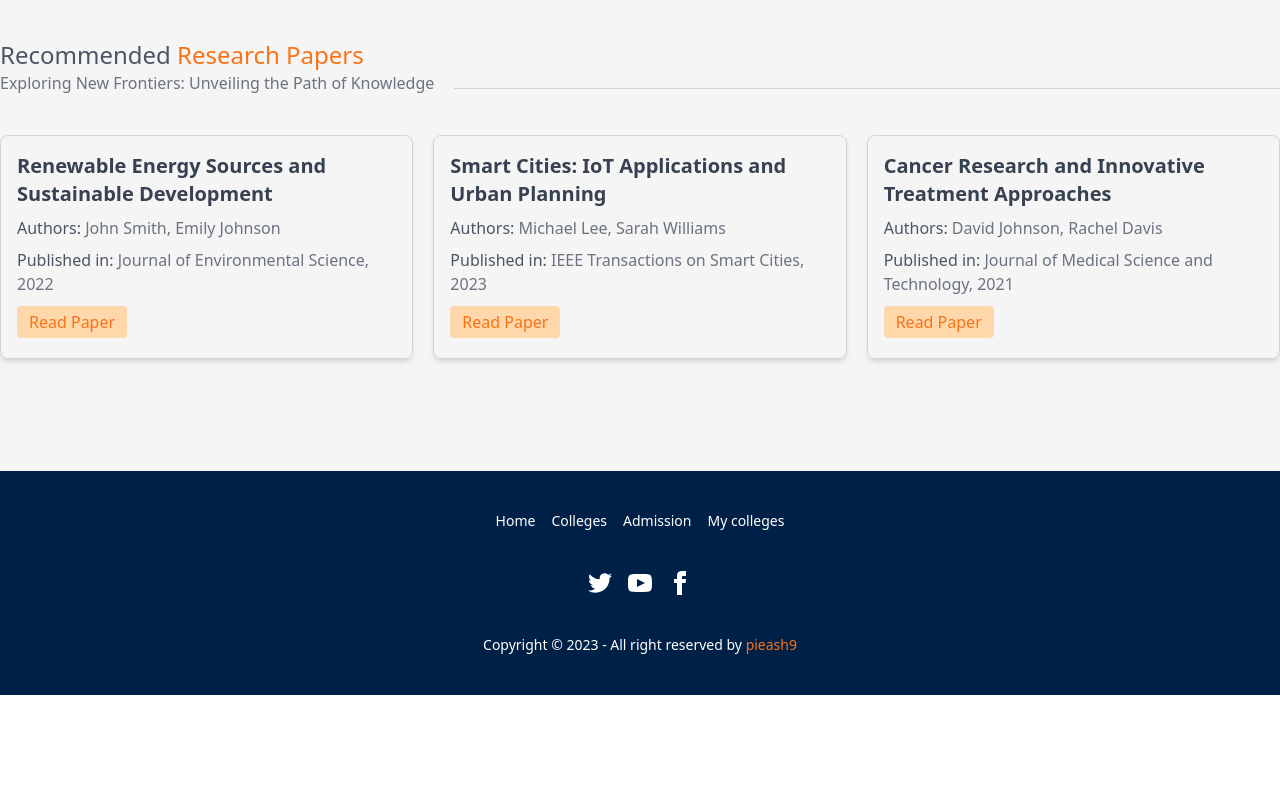
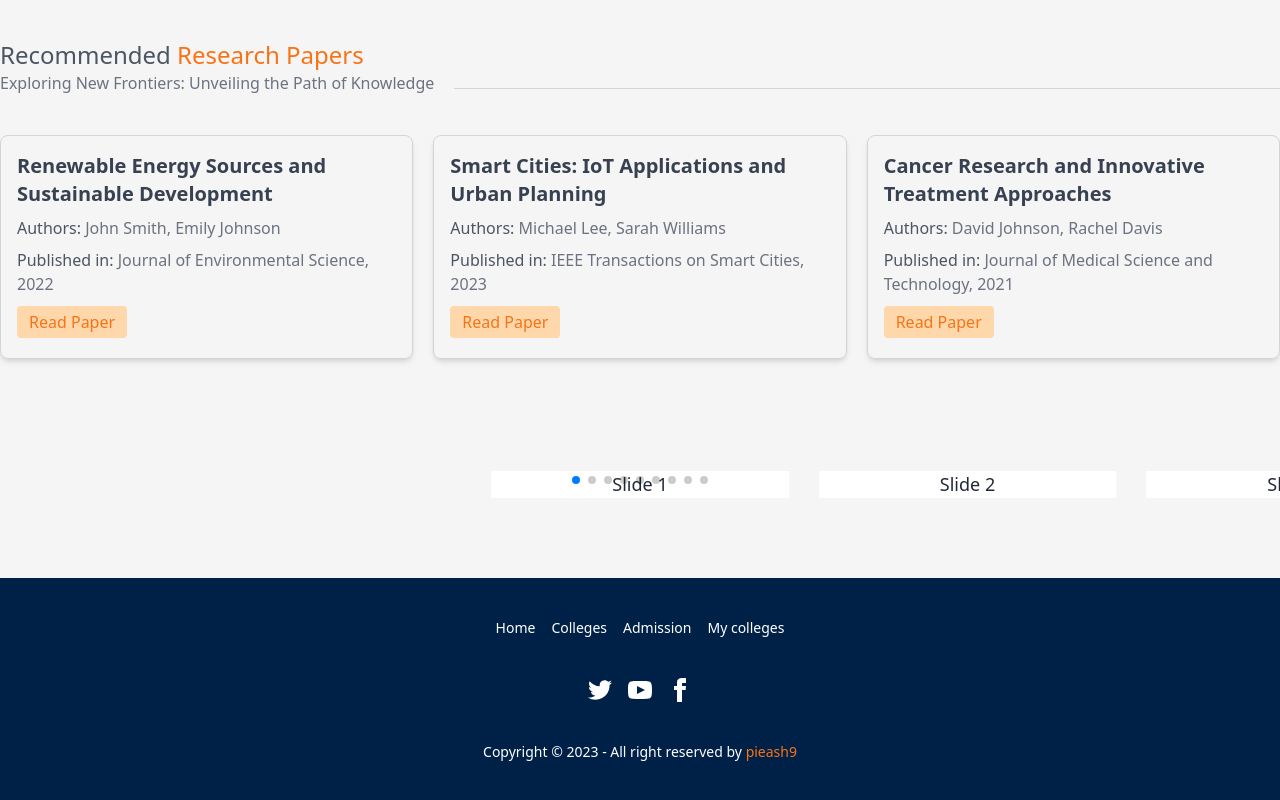
Before and after one commit to pieash9/college-nest-client, a React (Vite) app: page / in a window 1280 px wide. Shown: the part 1405-2205 px from the top of the page. Before the commit the page ends 2100 px from the top, so only its background shows below. Built offline with nearby package versions, Linux system fonts and the light colour scheme; no server answers.

Commit message:
added reviews section

```diff
--- a/package.json
+++ b/package.json
@@ -25,7 +25,8 @@
     "react-rating": "^2.0.5",
     "react-responsive-carousel": "^3.2.23",
     "react-router-dom": "^6.14.2",
-    "sort-by": "^1.2.0"
+    "sort-by": "^1.2.0",
+    "swiper": "^10.0.4"
   },
   "devDependencies": {
     "@types/react": "^18.2.15",
--- a/src/components/Card/AppliedCollegeCard.jsx
+++ b/src/components/Card/AppliedCollegeCard.jsx
@@ -3,9 +3,11 @@
 import { FaStar } from "react-icons/fa";
 import AddReviewModal from "../Modal/AddReviewModal";
 import { useState } from "react";
+import useFeedbackData from "../../hooks/useFeedbackData";
 
 const AppliedCollegeCard = ({ college, refetch }) => {
   const [isOpen, setIsOpen] = useState(false); //modal open
+  const { feedbacks } = useFeedbackData();
   //close modal
   const closeModal = () => {
     setIsOpen(false);
@@ -42,8 +44,17 @@ const AppliedCollegeCard = ({ college, refetch }) => {
             year: "numeric",
           })}
         </p>
-        <button onClick={() => setIsOpen(true)} className="button-secondary">
-          Add a Review
+
+        <button
+          disabled={feedbacks.find(
+            (feedback) => feedback.collegeId === college._id
+          )}
+          onClick={() => setIsOpen(true)}
+          className="button-secondary"
+        >
+          {feedbacks.find((feedback) => feedback.collegeId === college._id)
+            ? "Review Given"
+            : "Add Review"}
         </button>
       </div>
       <AddReviewModal
--- a/src/components/Loader/Loader.jsx
+++ b/src/components/Loader/Loader.jsx
@@ -1,7 +1,7 @@
 const Loader = () => {
   return (
-    <div className="h-screen flex items-center justify-center">
-     <span className="loading loading-spinner loading-lg"></span>
+    <div className="min-h-[calc(100vh-288px)] flex items-center justify-center">
+      <span className="loading loading-spinner loading-lg"></span>
     </div>
   );
 };
--- a/src/components/Modal/AddReviewModal.jsx
+++ b/src/components/Modal/AddReviewModal.jsx
@@ -9,7 +9,7 @@ import axios from "axios";
 import useAuth from "../../hooks/useAuth";
 import toast from "react-hot-toast";
 
-const AddReviewModal = ({ isOpen, closeModal, refetch }) => {
+const AddReviewModal = ({ isOpen, closeModal, refetch, college }) => {
   const { user } = useAuth();
   const [loading, setLoading] = useState(false);
   const [rating, setRating] = useState(0);
@@ -32,6 +32,9 @@ const AddReviewModal = ({ isOpen, closeModal, refetch }) => {
       candidateName: user.displayName,
       candidateImage: user.photoURL,
       candidateEmail: user.email,
+      collegeName: college.collegeName,
+      collegeId: college._id,
+      collegeImage: college.collegeImage,
       createdAt: new Date(),
     };
     console.log(feedback);
--- /dev/null
+++ b/src/hooks/useFeedbackData.jsx
@@ -0,0 +1,17 @@
+import axios from "axios";
+import { useQuery } from "react-query";
+
+const useFeedbackData = () => {
+  const {
+    data: feedbacks = [],
+    refetch,
+    isLoading,
+  } = useQuery(["feedback"], async () => {
+    const res = await axios.get(`http://localhost:5000/feedback`);
+    return res.data;
+  });
+
+  return { feedbacks, refetch, isLoading };
+};
+
+export default useFeedbackData;
--- a/src/pages/Home/Home.jsx
+++ b/src/pages/Home/Home.jsx
@@ -2,6 +2,7 @@ import Banner from "./Banner";
 import CollegesGallery from "./CollegesGallery";
 import PopularColleges from "./PopularColleges";
 import ResearchPaper from "./ResearchPaper";
+import Reviews from "./Reviews";
 
 const Home = () => {
   return (
@@ -10,6 +11,7 @@ const Home = () => {
       <PopularColleges />
       <CollegesGallery />
       <ResearchPaper />
+      <Reviews />
     </div>
   );
 };
--- /dev/null
+++ b/src/pages/Home/Reviews.jsx
@@ -0,0 +1,42 @@
+import useFeedbackData from "../../hooks/useFeedbackData";
+// Import Swiper React components
+import { Swiper, SwiperSlide } from "swiper/react";
+
+// Import Swiper styles
+import "swiper/css";
+import "swiper/css/pagination";
+
+import "./styles/Reviews.css";
+
+// import required modules
+import { Pagination } from "swiper/modules";
+
+const Reviews = () => {
+  const { feedbacks } = useFeedbackData();
+  return (
+    <>
+      <Swiper
+        slidesPerView={4}
+        spaceBetween={30}
+        centeredSlides={true}
+        pagination={{
+          clickable: true,
+        }}
+        modules={[Pagination]}
+        className="mySwiper"
+      >
+        <SwiperSlide>Slide 1</SwiperSlide>
+        <SwiperSlide>Slide 2</SwiperSlide>
+        <SwiperSlide>Slide 3</SwiperSlide>
+        <SwiperSlide>Slide 4</SwiperSlide>
+        <SwiperSlide>Slide 5</SwiperSlide>
+        <SwiperSlide>Slide 6</SwiperSlide>
+        <SwiperSlide>Slide 7</SwiperSlide>
+        <SwiperSlide>Slide 8</SwiperSlide>
+        <SwiperSlide>Slide 9</SwiperSlide>
+      </Swiper>
+    </>
+  );
+};
+
+export default Reviews;
--- /dev/null
+++ b/src/pages/Home/styles/Reviews.css
@@ -0,0 +1,23 @@
+
+  .swiper {
+    width: 100%;
+    height: 100%;
+  }
+
+  .swiper-slide {
+    text-align: center;
+    font-size: 18px;
+    background: #fff;
+
+    /* Center slide text vertically */
+    display: flex;
+    justify-content: center;
+    align-items: center;
+  }
+
+  .swiper-slide img {
+    display: block;
+    width: 100%;
+    height: 100%;
+    object-fit: cover;
+  }
```
Also changed, not shown: 1 other file (tests, documents, lock files or other folders).
